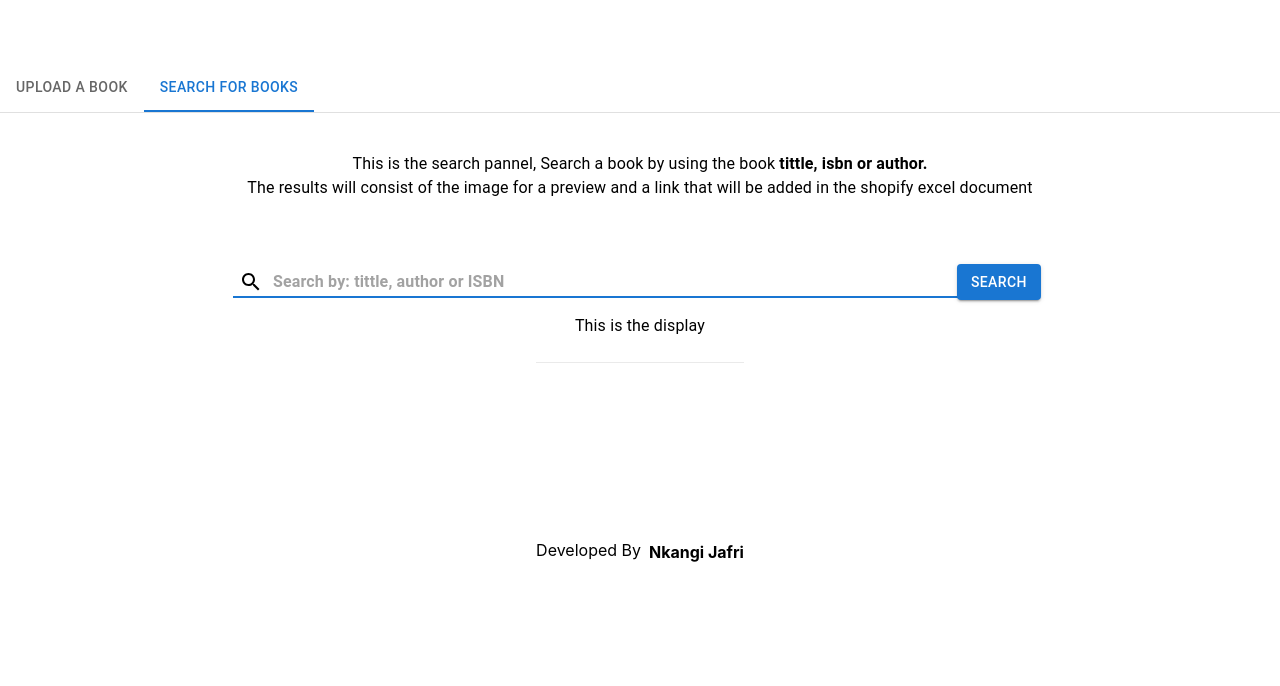
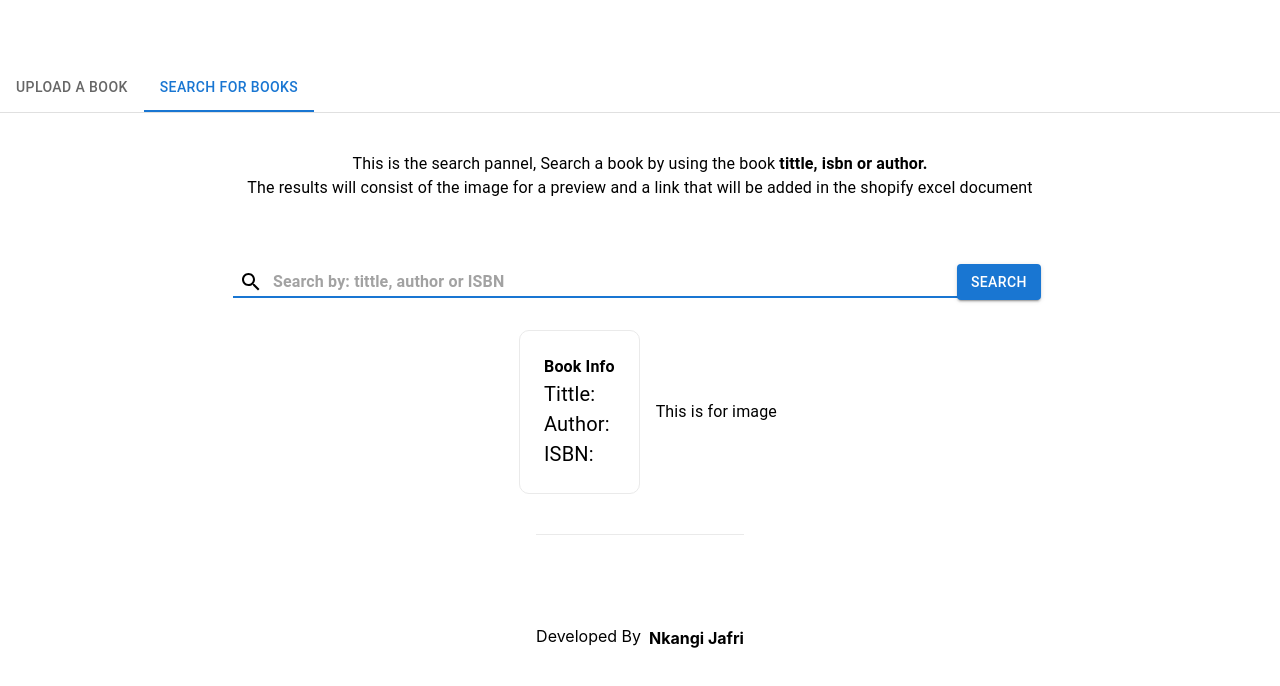
Before and after one commit to mubarak96-max/bookhero, a Next.js app: page / in a window 1280 px wide. Both pictures are taken after a click on the tab "SEARCH FOR BOOKS". Shown: the top 686 px of the page. Built offline with nearby package versions, Linux system fonts and the light colour scheme.

Commit message:
Adedd a component to keep track of the product

```diff
--- a/components/SearchBar.js
+++ b/components/SearchBar.js
@@ -4,6 +4,7 @@ import { styled } from '@mui/material/styles';
 import { Input, Button } from '@mui/material';
 import Search from '@mui/icons-material/Search';
 import axios from 'axios';
+import styles from '../styles/Home.module.css';
 
 // ----------------------------------------------------------------------
 
@@ -25,6 +26,11 @@ const SearchbarStyle = styled('div')(({ theme }) => ({
 
 export default function Searchbar() {
   const [keyWord, setKeyword] = useState('');
+
+  const [imageLink, setImageLink] = useState('');
+  const [tittle, setTittle] = useState('');
+  const [author, setAuthor] = useState('');
+  const [ISBN, setISBN] = useState('');
 
   const onSubmit = async () => {
     const response = await axios.get('/api/bookdata/searchbooks', {
@@ -64,7 +70,31 @@ export default function Searchbar() {
           Search
         </Button>
       </SearchbarStyle>
-      <div>This is the display</div>
+      <div
+        style={{
+          display: 'flex',
+          justifyContent: 'center',
+          alignItems: 'center',
+          textAlign: 'center',
+        }}>
+        <div className={styles.card}>
+          <div>
+            <strong> Book Info</strong>
+          </div>
+          <div>
+            <p>
+              Tittle: <strong>{tittle} </strong>
+            </p>
+            <p>
+              Author: <strong>{author} </strong>
+            </p>
+            <p>
+              ISBN: <strong>{ISBN} </strong>
+            </p>
+          </div>
+        </div>
+        <div>This is for image</div>
+      </div>
     </div>
   );
 }
```
Also changed, not shown: components/BookShowComponent.js (added).
